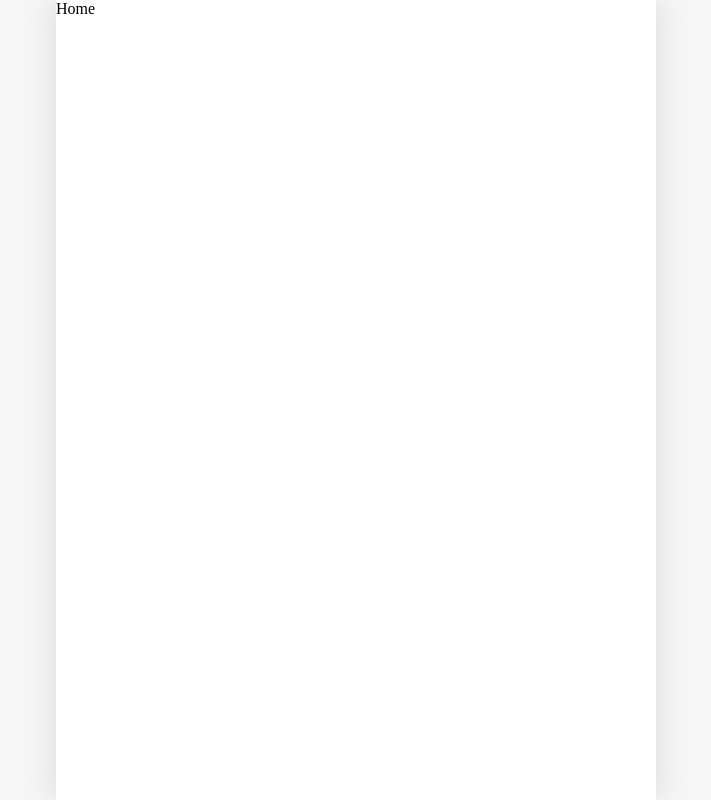
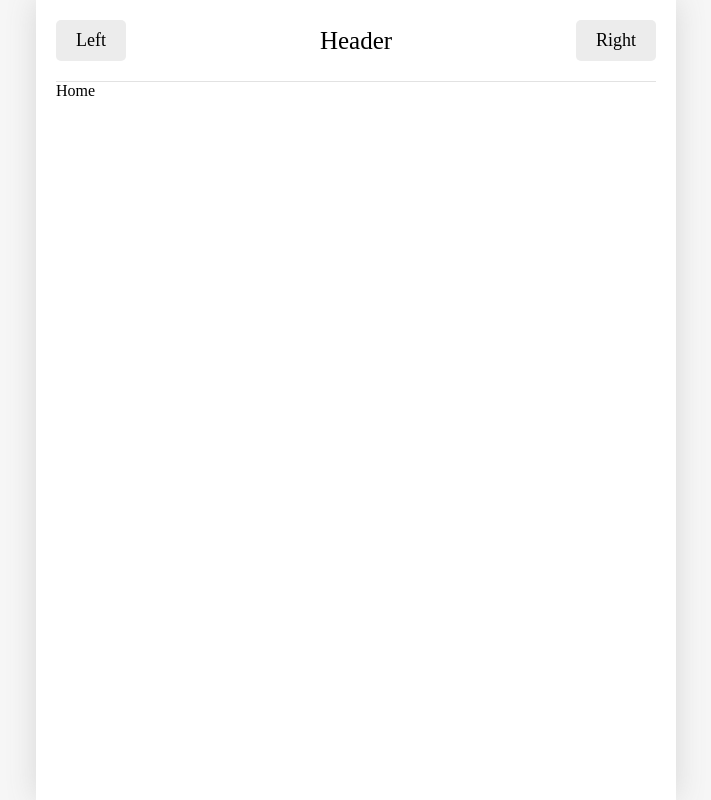
Before and after one commit to iykyk0325/emotion-diary, a React (Vite) app: page / in a window 1280 px wide. Shown: the whole page, without its empty margins (284-995 px from the left). Built offline with nearby package versions, Linux system fonts and the light colour scheme; a web font is replaced by a local one.

Commit message:
feat: 공통 컴포넌트 구현

```diff
--- a/src/App.jsx
+++ b/src/App.jsx
@@ -1,5 +1,7 @@
 import { Route, Routes } from "react-router-dom";
 
+import Button from "./components/Button";
+import Header from "./components/Header";
 import Diary from "./pages/Diary";
 import Home from "./pages/Home";
 import New from "./pages/New";
@@ -8,6 +10,11 @@ import NotFound from "./pages/NotFound";
 function App() {
   return (
     <>
+      <Header
+        title={"Header"}
+        leftChild={<Button text={"Left"} />}
+        rightChild={<Button text={"Right"} />}
+      />
       <Routes>
         <Route path="/" element={<Home />} />
         <Route path="/new" element={<New />} />
--- /dev/null
+++ b/src/components/Button.css
@@ -0,0 +1,19 @@
+.Button {
+  background-color: rgb(236, 236, 236);
+  cursor: pointer;
+  border: none;
+  border-radius: 5px;
+  padding: 10px 20px;
+  font-size: 18px;
+  white-space: nowrap;
+}
+
+.Button_POSITIVE {
+  background-color: rgb(100, 201, 100);
+  color: white;
+}
+
+.Button_NEGATIVE {
+  background-color: rgb(253, 86, 95);
+  color: white;
+}
--- /dev/null
+++ b/src/components/Button.jsx
@@ -0,0 +1,11 @@
+import "./Button.css";
+
+const Button = ({ type, text, onClick }) => {
+  return (
+    <button onClick={onClick} className={`Button Button_${type}`}>
+      {text}
+    </button>
+  );
+};
+
+export default Button;
--- /dev/null
+++ b/src/components/Header.css
@@ -0,0 +1,27 @@
+.Header {
+  display: flex;
+  align-items: center;
+
+  padding: 20px 0px;
+  border-bottom: 1px solid rgb(226, 226, 226);
+}
+
+.Header > div {
+  display: flex;
+}
+
+.Header .header_center {
+  width: 50%;
+  font-size: 25px;
+  justify-content: center;
+}
+
+.Header .header_left {
+  width: 25%;
+  justify-content: flex-start;
+}
+
+.Header .header_right {
+  width: 25%;
+  justify-content: flex-end;
+}
--- /dev/null
+++ b/src/components/Header.jsx
@@ -0,0 +1,13 @@
+import "./Header.css";
+
+const Header = ({ title, leftChild, rightChild }) => {
+  return (
+    <header className="Header">
+      <div className="header_left">{leftChild}</div>
+      <div className="header_center">{title}</div>
+      <div className="header_right">{rightChild}</div>
+    </header>
+  );
+};
+
+export default Header;
--- a/src/index.css
+++ b/src/index.css
@@ -18,6 +18,7 @@ body {
   min-height: 100vh;
   height: 100%;
   box-shadow: rgba(100, 100, 100, 0.2) 0px 0px 29px 0px;
+  padding: 0px 20px;
 }
 
 body * {
```
